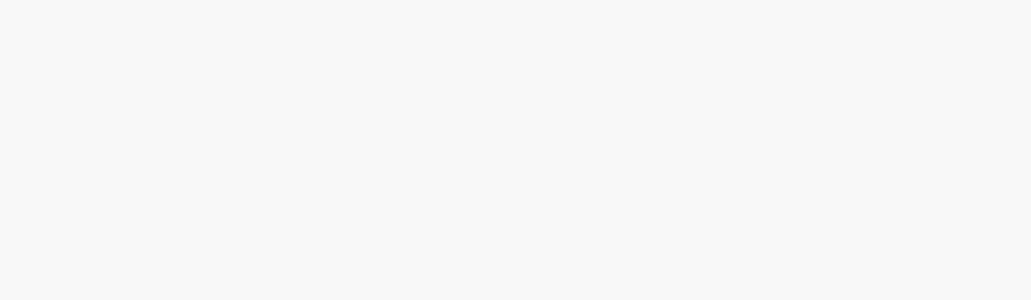
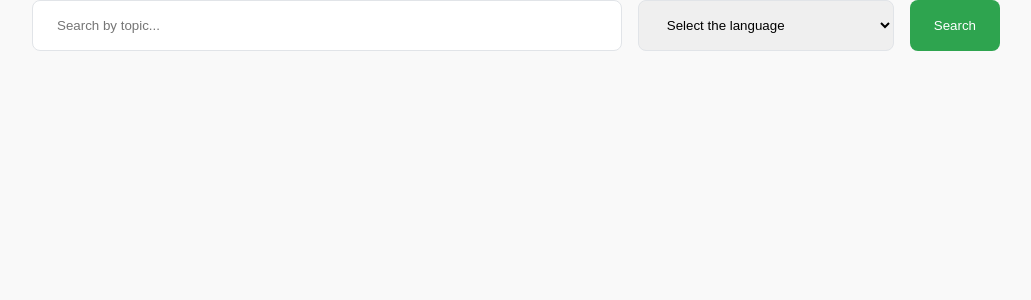
Before and after one commit to elizeulouzeiro/context-api-playground, a React (Create React App) app: page /repositories in a window 1280 px wide. Shown: the top 300 px of the page, without its empty margins (124-1155 px from the left). Built offline with nearby package versions, Linux system fonts and the light colour scheme.

Commit message:
chore: added styled-components and react-hook-form libraries

```diff
--- a/package.json
+++ b/package.json
@@ -14,8 +14,10 @@
     "node-sass": "^4.14.1",
     "react": "^17.0.1",
     "react-dom": "^17.0.1",
+    "react-hook-form": "^6.9.5",
     "react-router-dom": "^5.2.0",
     "react-scripts": "3.4.4",
+    "styled-components": "^5.2.0",
     "typescript": "~3.7.2"
   },
   "scripts": {
@@ -46,6 +48,7 @@
     "@babel/preset-react": "^7.12.1",
     "@types/axios": "^0.14.0",
     "@types/react-router-dom": "^5.1.6",
+    "@types/styled-components": "^5.1.4",
     "@typescript-eslint/eslint-plugin": "^4.5.0",
     "@typescript-eslint/parser": "^4.5.0",
     "eslint-config-standard": "^15.0.0",
--- /dev/null
+++ b/src/contexts/RepositoriesContext/index.tsx
@@ -0,0 +1,25 @@
+import React, { createContext, useContext, useReducer, Dispatch } from 'react'
+
+import { RepositoriesState } from 'models/repositories.model'
+
+import initialValues from './initial-values'
+import reducer, { IAction } from './reducer'
+
+interface RepositoriesContextProps {
+  state: RepositoriesState
+  dispatch: Dispatch<IAction>
+}
+
+const RepositoriesContext = createContext({} as RepositoriesContextProps)
+
+export const RepositoriesProvider: React.FC = ({ children }) => {
+  const [state, dispatch] = useReducer(reducer, initialValues)
+
+  return (
+    <RepositoriesContext.Provider value={{ state, dispatch }}>
+      {children}
+    </RepositoriesContext.Provider>
+  )
+}
+
+export const useRepositories = () => useContext(RepositoriesContext)
--- /dev/null
+++ b/src/contexts/RepositoriesContext/initial-values.ts
@@ -0,0 +1,9 @@
+import { RepositoriesState } from 'models/repositories.model'
+
+const initialValues: RepositoriesState = {
+  filters: {
+    topic: ''
+  }
+}
+
+export default initialValues
--- /dev/null
+++ b/src/contexts/RepositoriesContext/reducer.ts
@@ -0,0 +1,26 @@
+import { RepositoriesState } from 'models/repositories.model'
+
+const ACTIONS = {
+  SET_FILTERS: 'SET_FILTERS'
+}
+
+export interface IAction {
+  type: keyof typeof ACTIONS
+  payload: object | string | number
+}
+
+const reducer = (state: RepositoriesState, action: IAction) => {
+  const handlers = {
+    [ACTIONS.SET_FILTERS]: () => ({
+      ...state,
+      filters: {
+        ...state.filters,
+        ...(action.payload as object)
+      }
+    })
+  }
+
+  return handlers[action.type]()
+}
+
+export default reducer
--- a/src/models/repositories.model.ts
+++ b/src/models/repositories.model.ts
@@ -45,3 +45,9 @@ export interface Repository {
   url: string
   license?: string
 }
+
+export interface RepositoriesState {
+  filters: {
+    topic: string
+  }
+}
--- a/src/pages/Home/index.tsx
+++ /dev/null
@@ -1,9 +0,0 @@
-import * as React from 'react'
-
-const Home: React.FC = () => (
-  <div>
-    <h1>home</h1>
-  </div>
-)
-
-export default Home
--- /dev/null
+++ b/src/pages/Repositories/components/Filters/index.tsx
@@ -0,0 +1,47 @@
+import React, { useCallback } from 'react'
+import { useForm, Controller } from 'react-hook-form'
+
+import { useRepositories } from 'contexts/RepositoriesContext'
+
+import { languages } from './static-data'
+import * as S from './styles'
+
+const Filters = () => {
+  const { state, dispatch } = useRepositories()
+
+  const { control, handleSubmit } = useForm({
+    defaultValues: state.filters
+  })
+
+  const onSubmit = useCallback(
+    data => dispatch({ type: 'SET_FILTERS', payload: data }),
+    []
+  )
+
+  return (
+    <S.Form onSubmit={handleSubmit(onSubmit)}>
+      <Controller
+        as={<S.Input placeholder="Search by topic..." />}
+        control={control}
+        name="topic"
+      />
+      <Controller
+        as={
+          <S.Select>
+            <option value="">Select the language</option>
+            {languages.map(language => (
+              <option key={language.value} value={language.value}>
+                {language.label}
+              </option>
+            ))}
+          </S.Select>
+        }
+        control={control}
+        name="language"
+      />
+      <S.Button type="submit">Search</S.Button>
+    </S.Form>
+  )
+}
+
+export default Filters
--- /dev/null
+++ b/src/pages/Repositories/components/Filters/static-data.ts
@@ -0,0 +1,42 @@
+export const languages = [
+  {
+    value: 'python',
+    label: 'Python'
+  },
+  {
+    value: 'javascript',
+    label: 'JavaScript'
+  },
+  {
+    value: 'java',
+    label: 'Java'
+  },
+  {
+    value: 'c#',
+    label: 'C#'
+  },
+  {
+    value: 'c',
+    label: 'C'
+  },
+  {
+    value: 'c++',
+    label: 'C++'
+  },
+  {
+    value: 'go',
+    label: 'Go'
+  },
+  {
+    value: 'r',
+    label: 'R'
+  },
+  {
+    value: 'swift',
+    label: 'Swift'
+  },
+  {
+    value: 'php',
+    label: 'PHP'
+  }
+]
--- /dev/null
+++ b/src/pages/Repositories/components/Filters/styles.ts
@@ -0,0 +1,49 @@
+import styled from 'styled-components'
+
+export const Form = styled.form`
+  display: flex;
+
+  & > *:not(:last-child) {
+    margin-right: 16px;
+  }
+`
+
+export const Input = styled.input`
+  border-radius: var(--border-radius);
+  border: 1px solid var(--gh-gray-1);
+  outline: none;
+  padding: 16px 24px;
+  width: 100%;
+
+  &:focus {
+    border-color: var(--gh-blue-1);
+    box-shadow: 0 0 0 3px var(--gh-blue-2);
+  }
+`
+
+export const Button = styled.button`
+  background-color: var(--gh-green-3);
+  border-radius: var(--border-radius);
+  border: none;
+  color: var(--white);
+  cursor: pointer;
+  outline: none;
+  padding: 16px 24px;
+
+  &:hover {
+    background-color: var(--gh-green-2);
+  }
+`
+
+export const Select = styled.select`
+  border-radius: var(--border-radius);
+  border: 1px solid var(--gh-gray-1);
+  outline: none;
+  padding: 16px 24px;
+  min-width: 256px;
+
+  &:focus {
+    border-color: var(--gh-blue-1);
+    box-shadow: 0 0 0 3px var(--gh-blue-2);
+  }
+`
--- /dev/null
+++ b/src/pages/Repositories/index.tsx
@@ -0,0 +1,16 @@
+import * as React from 'react'
+
+import { RepositoriesProvider } from 'contexts/RepositoriesContext'
+
+import Filters from './components/Filters'
+import * as S from './styles'
+
+const Repositories: React.FC = () => (
+  <RepositoriesProvider>
+    <S.Wrapper>
+      <Filters />
+    </S.Wrapper>
+  </RepositoriesProvider>
+)
+
+export default Repositories
--- /dev/null
+++ b/src/pages/Repositories/styles.ts
@@ -0,0 +1,6 @@
+import styled from 'styled-components'
+
+export const Wrapper = styled.main`
+  margin: 0 auto;
+  max-width: 968px;
+`
--- a/src/routes.tsx
+++ b/src/routes.tsx
@@ -1,11 +1,12 @@
 import * as React from 'react'
-import { BrowserRouter as Router, Route } from 'react-router-dom'
+import { BrowserRouter as Router, Route, Redirect } from 'react-router-dom'
 
-import HomePage from 'pages/Home'
+import RepositoriesPage from 'pages/Repositories'
 
 const Routes = () => (
   <Router>
-    <Route exact path="/" component={HomePage} />
+    <Route exact path="/repositories" component={RepositoriesPage} />
+    <Redirect to="/repositories" />
   </Router>
 )
 
```
Also changed, not shown: 1 other file (tests, documents, lock files or other folders).
